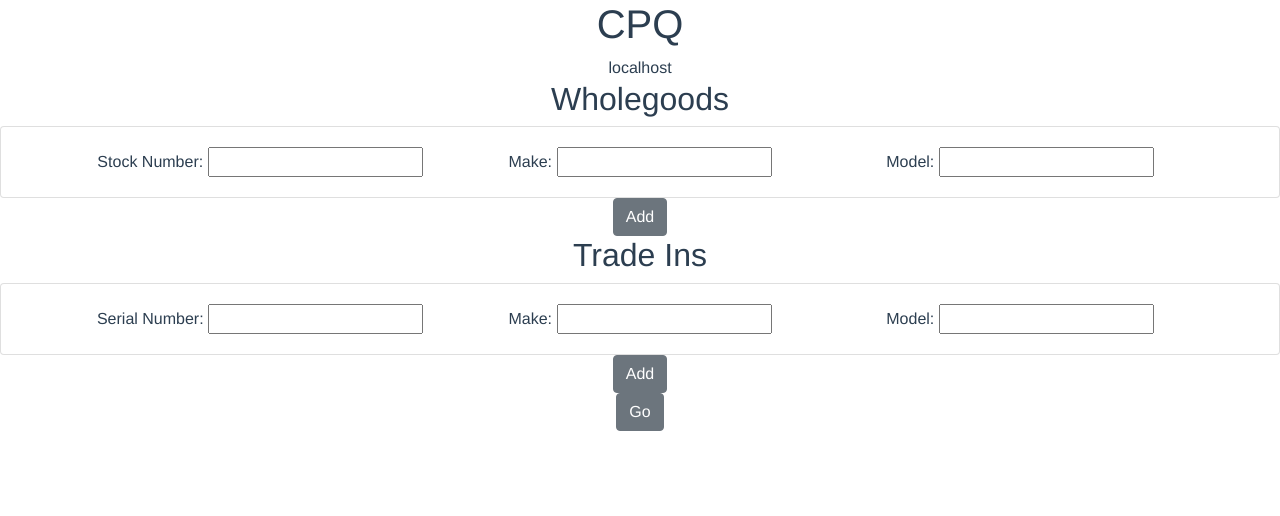
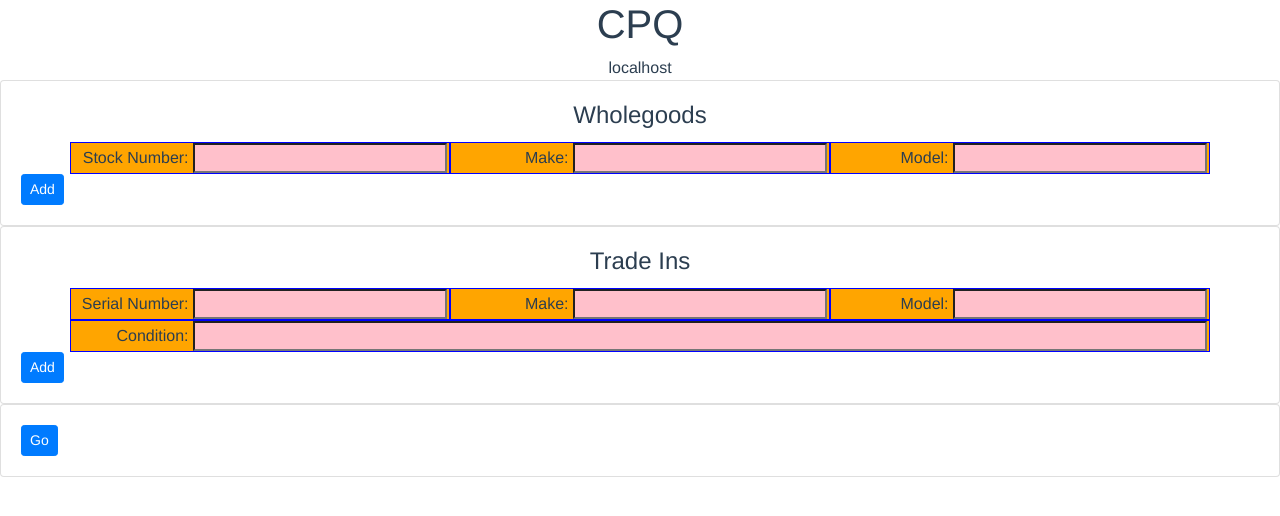
Before and after one commit to stevethehat/workinvestigations, a Vue app in the folder apitester/: page /cpq in a window 1280 px wide. Shown: the top 516 px of the page. Built offline with nearby package versions, Linux system fonts and the light colour scheme.

Commit message:
a bit of layout

```diff
--- a/apitester/src/assets/main.css
+++ b/apitester/src/assets/main.css
@@ -12,3 +12,16 @@ h3 {
   a {
     color: #42b983;
   }
+
+  input{
+    background-color: pink;
+    width: calc(100% - 120px);
+  }
+
+  .col{
+    background-color: orange;
+    border: solid 1px blue;
+    padding-left: 2px !important;
+    padding-right: 2px !important;
+    text-align: right;
+  }
--- a/apitester/src/components/TradeIn.vue
+++ b/apitester/src/components/TradeIn.vue
@@ -13,6 +13,11 @@
                 <b-col>
                     Model:
                     <input type="text" v-model="internalTradeIn.Model"/>
+                </b-col>
+            </b-row>
+            <b-row>
+                <b-col sm="12" class="col">
+                    Condition: <input type="text" style="width:max"/>
                 </b-col>
             </b-row>
         </b-container>
--- a/apitester/src/views/cpq.vue
+++ b/apitester/src/views/cpq.vue
@@ -2,25 +2,41 @@
     <div class="login">
         <h1>CPQ</h1>
         {{Host}}
-        <h2>Wholegoods</h2>
+        <b-card title="Wholegoods"
+            _img-src="~/assets/tractor2.png">
             <div v-for="wholegood in Wholegoods" v-bind:key="wholegood.StockNumber">
-            <b-card :title="wholegood.StockNumber">
+                <div>
                     <wholegood :wholegood="wholegood">
                     </wholegood>
+                </div>
+            </div>
+
+            <b-button-toolbar>
+                <b-button-group size="sm">
+                    <b-button variant="primary" @click="addWholegood">Add</b-button>
+                </b-button-group>
+            </b-button-toolbar>
         </b-card>
-        </div>
-        <b-button @click="addWholegood">Add</b-button>
-        <h2>Trade Ins</h2>
+        <b-card title="Trade Ins">
             <div v-for="tradeIn in TradeIns" v-bind:key="tradeIn.SerialNumber">
-            <b-card :title="tradeIn.SerialNumber">
+                <div>
                     <trade-in :tradein="tradeIn">
                     </trade-in>
+                </div>
+            </div>
+            <b-button-toolbar>
+                <b-button-group size="sm">
+                    <b-button variant="primary" @click="addTradeIn">Add</b-button>
+                </b-button-group>
+            </b-button-toolbar>
         </b-card>
-        </div>
-        <b-button @click="addTradeIn">Add</b-button>
-        <div>
-            <b-button @click="go">Go</b-button>
-        </div>
+        <b-card>
+            <b-button-toolbar>
+                <b-button-group size="sm">
+                    <b-button variant="primary" @click="go">Go</b-button>
+                </b-button-group>
+            </b-button-toolbar>
+        </b-card>
     </div>
 </template>
 
@@ -67,7 +83,11 @@ export default class CPQ extends Vue {
         this.TradeIns.push(new CPQTradeIn());
     }
     go(){
-        alert(JSON.stringify(this.Wholegoods, null, 2));
+        const requestData = {
+            wholegoods: this.Wholegoods,
+            tradins: this.TradeIns
+        }
+        alert(JSON.stringify(requestData, null, 2));
     }
 }
 </script>
--- /dev/null
+++ b/apitester/webpack.config.js
@@ -0,0 +1,22 @@
+var path = require('path');
+
+module.exports = {
+  mode: 'development',
+  entry: './foo.js',
+  output: {
+    path: path.resolve(__dirname, 'dist'),
+    filename: 'foo.bundle.js'
+  },
+  transformAssetUrls: {
+    video: ['src', 'poster'],
+    source: 'src',
+    img: 'src',
+    image: 'xlink:href',
+    'b-img': 'src',
+    'b-img-lazy': ['src', 'blank-src'],
+    'b-card': 'img-src',
+    'b-card-img': 'img-src',
+    'b-carousel-slide': 'img-src',
+    'b-embed': 'src'
+  }
+};
```
Also changed, not shown: apitester/src/assets/tractor.jpeg (added), apitester/src/assets/tractor2.png (added). Lines whose indentation alone changed are shown as unchanged.
